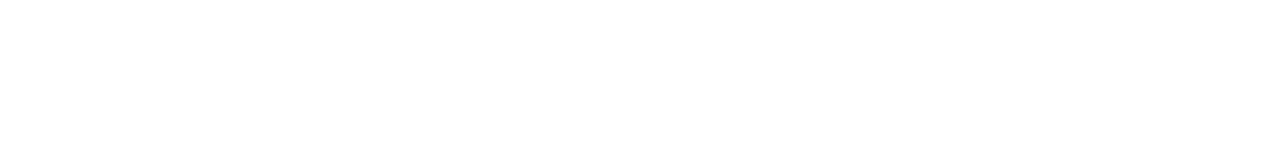
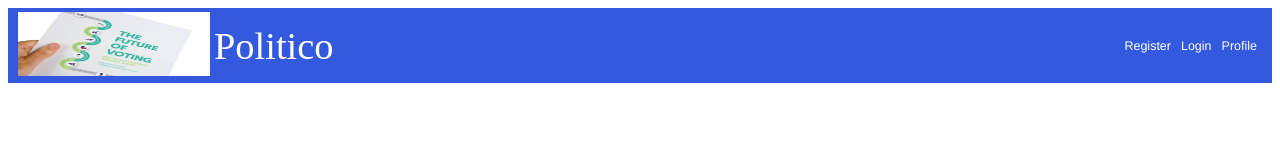
Before and after one commit to Nduhiu17/politico, a plain HTML site: page UI/index.html in a window 1280 px wide. Drawn offline with Linux system fonts and the light colour scheme; a web font is replaced by a local one.

Commit message:
[Feature #163550559] Create navbar

```diff
--- a/UI/index.html
+++ b/UI/index.html
@@ -6,11 +6,30 @@
     <meta http-equiv="X-UA-Compatible" content="ie=edge">
     <title>Political Offices</title>
     <link rel="stylesheet" href="./static/css/styles.css">
+    <link href='https://fonts.googleapis.com/css?family=Sofia' rel='stylesheet'>
 </head>
 <body>
     <div class="container">
         <div class="navbar">
-
+            <div class="nav-logo">
+                <div class="logo-img">
+                    <img src="./images/logo.jpg" alt="logo" class="logo">
+                </div>
+                <div class="logo-text">
+                    Politico
+                </div>
+            </div>
+           <div class="nav-items">
+               <div class="sign-up">
+                Register
+               </div>
+               <div class="sign-in">
+                Login
+               </div>
+               <div class="profile-div">
+                   Profile
+               </div>
+           </div>
         </div>
     </div>
 </body>
--- a/UI/static/css/styles.css
+++ b/UI/static/css/styles.css
@@ -2,4 +2,38 @@ html,body{
     min-height: 100%;
     font-family: 'Franklin Gothic Medium', 'Arial Narrow', Arial, sans-serif;
     font-size: 12.5px;
+    color: #fff;
 }
+
+.navbar{
+    display: flex;
+    background-color: #3359DF;
+    padding: 0px 10px;
+}
+
+.logo {
+    height: 8vh;
+    width: 15vw;
+    padding: 4px;
+    padding-left: 0%;
+}
+
+.nav-logo{
+    display: flex;
+}
+.logo-text{
+    font-family: 'Sofia';
+    font-size: 3vw;
+    align-self: center;
+}
+
+.nav-items{
+    display: flex;
+    justify-content: flex-end;
+    margin-left: auto;
+}
+
+.nav-items > div{
+    margin: 5px;
+    align-self: center;
+}
```
Also changed, not shown: UI/images/log.jpeg (added), UI/images/logo.jpg (added), UI/images/logo2.jpeg (added).
